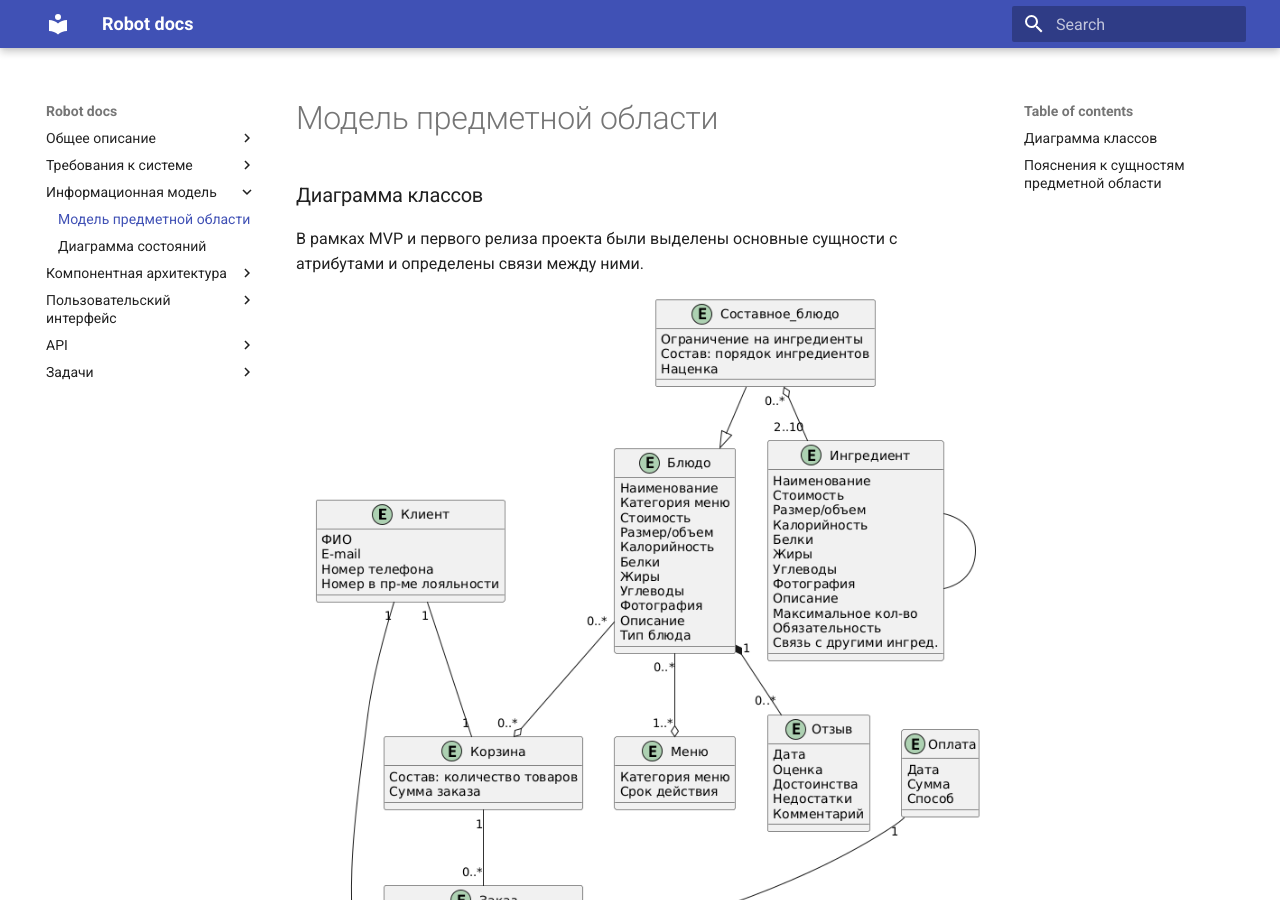
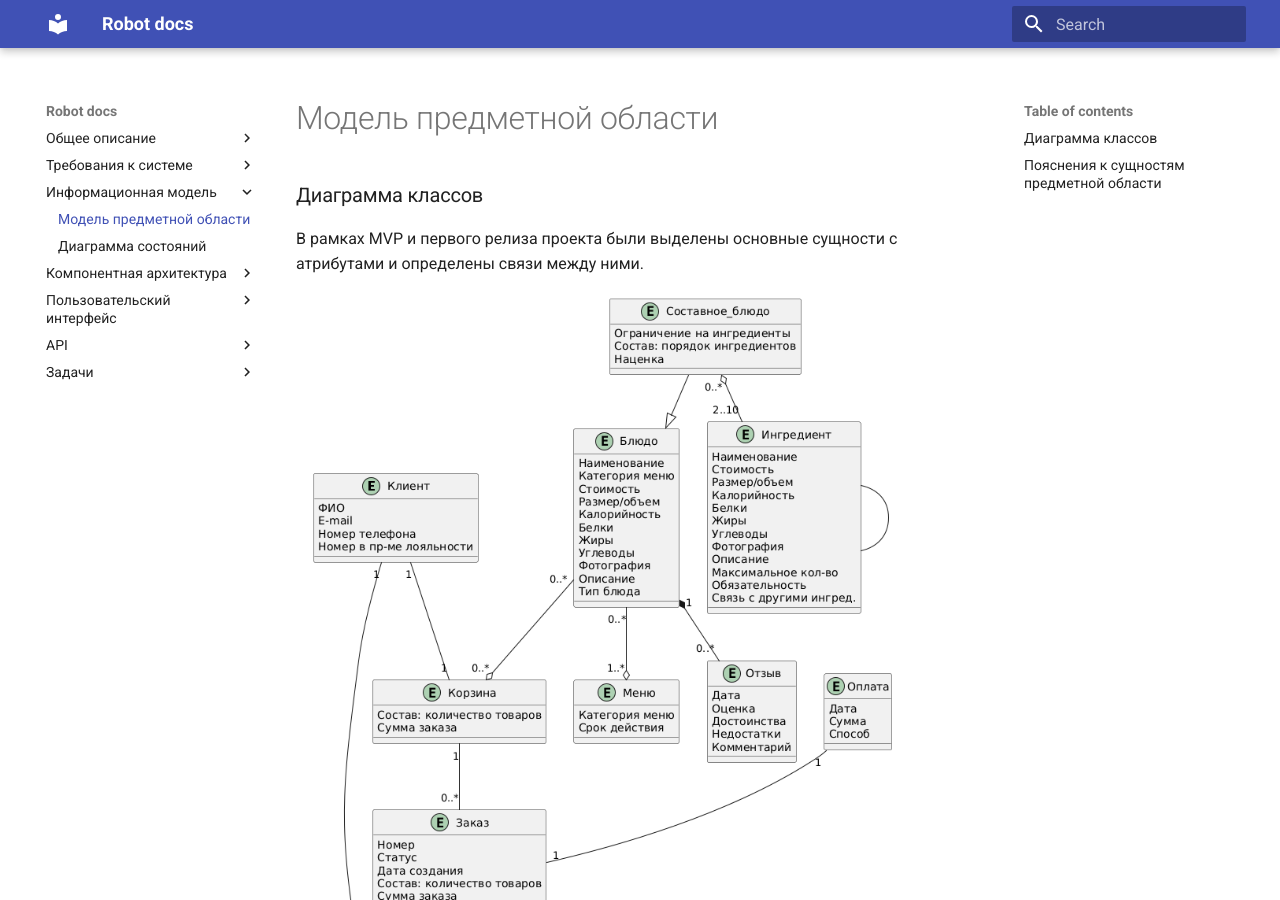
Before and after one commit to primulakat/Robot_docs, an MkDocs documentation site: the page built from docs/information_model/model.md, in a window 1280 px wide and 900 px high. Built offline with MkDocs 1.6.1 and Material for MkDocs 9.7.7, drawn with Linux system fonts in a browser that asks for light colours.

Commit message:
Корректировка

```diff
--- a/docs/information_model/model.md
+++ b/docs/information_model/model.md
@@ -4,7 +4,7 @@
 
 В рамках MVP и первого релиза проекта были выделены основные сущности с атрибутами и определены связи между ними.
 
-![](../img/class_diagram.png){: style="width:700px"}
+![](../img/class_diagram.png){: style="width:600px"}
 
 ### Пояснения к сущностям предметной области
 
```
Also changed, not shown: docs/requirements/use_case_diagram.md (+1 -0 lines).
